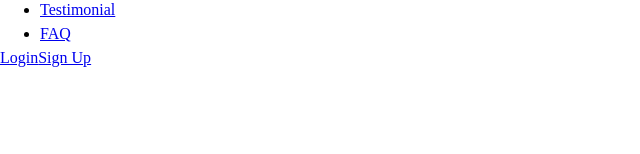
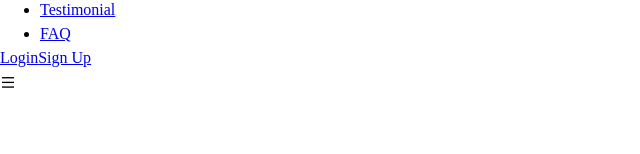
Before and after one commit to KaviruN/nexcent, a React (Vite) app: page / in a window 1280 px wide. Shown: the part 146-300 px from the top of the page, without its empty margins (0-640 px from the left). Built offline with nearby package versions, Linux system fonts and the light colour scheme.

Commit message:
finish the nav html

```diff
--- a/src/components/Navbar.tsx
+++ b/src/components/Navbar.tsx
@@ -18,6 +18,9 @@ function Navbar() {
                     <a href="#signup" className="signup">Sign Up</a>
                 </div>
             </div>
+            <div className="nav__hamburger">
+                <i className="ri-menu-fill"></i>
+            </div>
         </nav>
     )
 }
```
